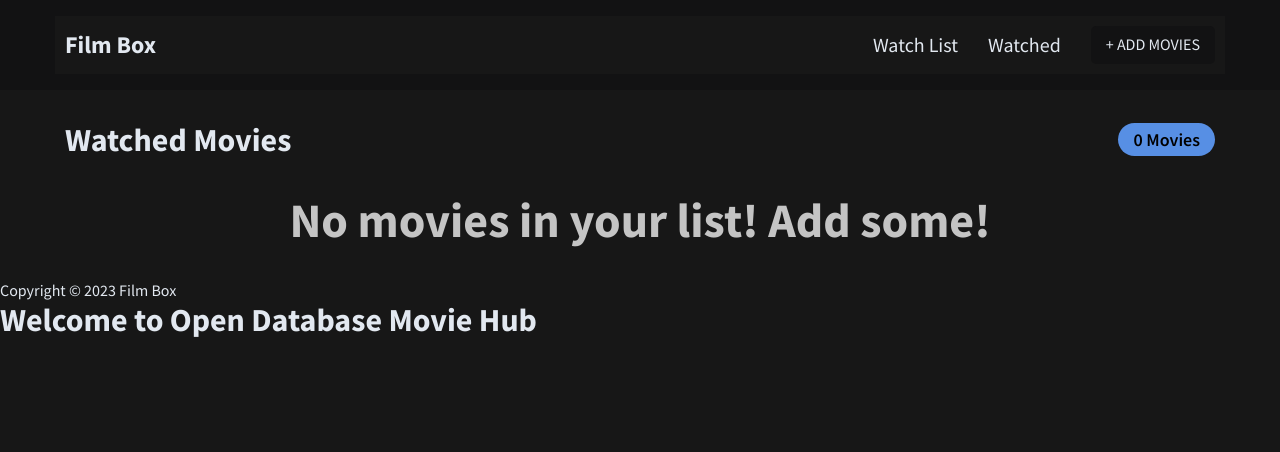
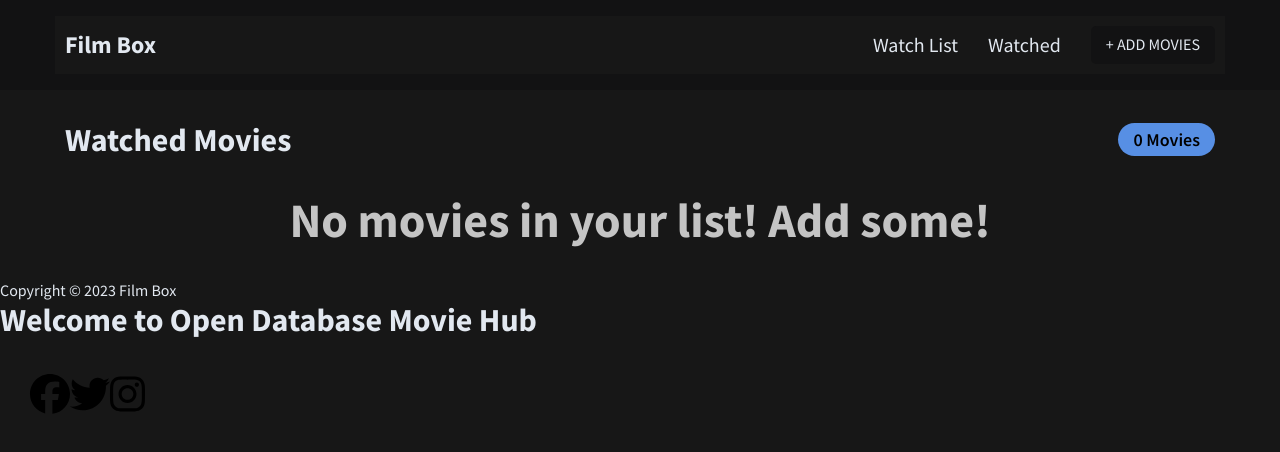
Before and after one commit to BarnabyIngrid/filmbox, a React (Create React App) app: page /watched in a window 1280 px wide. Shown: the top 452 px of the page. Built offline with nearby package versions, Linux system fonts and the light colour scheme.

Commit message:
updated icons

```diff
--- a/package.json
+++ b/package.json
@@ -3,6 +3,9 @@
   "version": "0.1.0",
   "private": true,
   "dependencies": {
+    "@fortawesome/fontawesome-svg-core": "^6.3.0",
+    "@fortawesome/free-brands-svg-icons": "^6.3.0",
+    "@fortawesome/react-fontawesome": "^0.2.0",
     "@testing-library/jest-dom": "^4.2.4",
     "@testing-library/react": "^9.3.2",
     "@testing-library/user-event": "^7.1.2",
--- a/src/App.css
+++ b/src/App.css
@@ -1,4 +1,5 @@
 @import url("https://fonts.googleapis.com/css2?family=Source+Sans+Pro:wght@300;400;600;700;900&display=swap");
+@import url("https://cdnjs.cloudflare.com/ajax/libs/font-awesome/4.7.0/css/font-awesome.min.css");
 
 * {
 margin: 0;
@@ -315,3 +316,53 @@ header .nav-links li:last-child {
   color: var(--primary-text-color);
 
 }
+
+.Icons {
+  padding: 30px;
+  font-size: 40px;
+  width: 60px;
+  text-align: center;
+  text-decoration: none;
+  display: flex;
+  justify-content: space-between;
+}
+
+/* Add a hover effect if you want */
+.Icons:hover {
+  opacity: 1.0;
+}
+
+/* Set a specific color for each brand */
+
+/* Facebook */
+.fa-facebook {
+  color: black;
+
+
+}
+
+/* Twitter */
+.fa-twitter {
+  color: black;
+
+
+}
+
+.fa-instagram{
+color: black;
+}
+
+.fa-facebook:hover{
+  color: white;
+  transform: translate(-2px);
+}
+
+.fa-instagram:hover{
+  color: white;
+  transform: translate(-2px);
+}
+
+.fa-twitter:hover{
+  color: white;
+  transform: translate(-2px);
+}
--- a/src/components/Footer/Footer.js
+++ b/src/components/Footer/Footer.js
@@ -1,11 +1,20 @@
 import React from 'react';
+import { FontAwesomeIcon } from '@fortawesome/react-fontawesome'
+import { faFacebook, faTwitter, faInstagram } from '@fortawesome/free-brands-svg-icons'
 
 function Footer() {
     return (
+        <>
       <div className="footer-container">
         <p >Copyright © 2023 Film Box</p>
         <h1>Welcome to Open Database Movie Hub </h1>
+        </div>
+        <div className='Icons'>
+        <a href="#"><FontAwesomeIcon icon={faFacebook} /></a>
+      <a href="#"><FontAwesomeIcon icon={faTwitter} /></a>
+      <a href="#"><FontAwesomeIcon icon={faInstagram} /></a>
       </div>
+      </>
     );
   }
 
```
Also changed, not shown: 1 other file (tests, documents, lock files or other folders).
